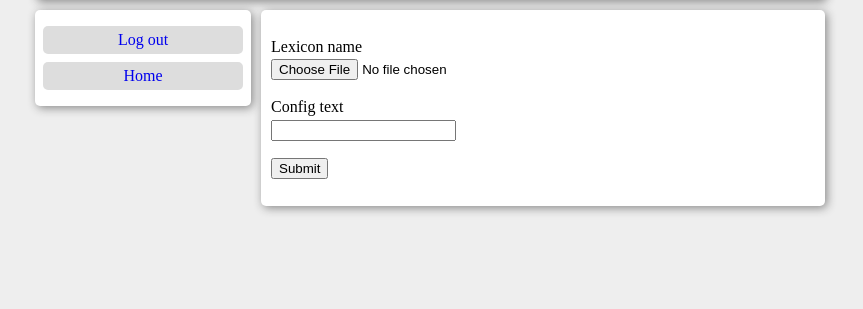
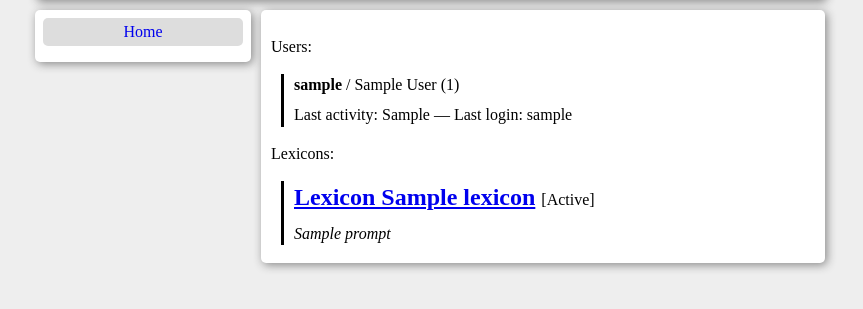
Before and after one commit to Jaculabilis/Amanuensis, a Python web app: template amanuensis/templates/home/admin.html in a window 1280 px wide. Shown: the part 67-376 px from the top of the page, without its empty margins (210-1073 px from the left). Run offline with Jinja, Linux system fonts and the light colour scheme; the template is opened without the code that fills it: most values are stand-ins (such as "Sample title", 1, 10 or a date in 2020); form fields are guessed from the names that the template uses.

Commit message:
Admin dashboard improvements

```diff
--- a/amanuensis/resources/user.json
+++ b/amanuensis/resources/user.json
@@ -6,6 +6,8 @@
 	"email": null,
 	"password": null,
 	"created": null,
+	"last_login": null,
+	"last_activity": null,
 	"new_password_required": true,
 	"is_admin": false
 }
--- a/amanuensis/server/auth.py
+++ b/amanuensis/server/auth.py
@@ -1,10 +1,12 @@
+import time
+
 from flask import Blueprint, render_template, redirect, url_for, flash
 from flask_wtf import FlaskForm
 from wtforms import StringField, PasswordField, BooleanField, SubmitField
 from wtforms.validators import DataRequired
 from flask_login import current_user, login_user, logout_user, login_required
 
-from amanuensis.config import logger
+from amanuensis.config import logger, json_rw
 from amanuensis.user import UserModel
 
 class LoginForm(FlaskForm):
@@ -30,6 +32,8 @@ def get_bp(login_manager):
 			if u is not None and u.check_password(form.password.data):
 				remember_me = form.remember.data
 				login_user(u, remember=remember_me)
+				with json_rw(u.config_path) as cfg:
+					cfg.last_login = int(time.time())
 				logger.info("Logged in user '{}' ({})".format(
 					u.username, u.uid))
 				return redirect(url_for('home.home'))
--- a/amanuensis/templates/home/admin.html
+++ b/amanuensis/templates/home/admin.html
@@ -1,18 +1,19 @@
 {% extends "page_2col.html" %}
+{% import 'macros.html' as macros %}
 {% block title %}Admin | Amanuensis{% endblock %}
 {% block header %}<h2>Amanuensis - Admin Dashboard</h2>{% endblock %}
 
-{% block sb_topline %}<b>{{ current_user.displayname }}</b>{% endblock %}
-{% block sb_logout %}<a href="{{ url_for('auth.logout') }}">Log out</a>{% endblock %}
 {% block sb_home %}<a href="{{ url_for('home.home') }}">Home</a>{% endblock %}
-{% set template_sidebar_rows = [self.sb_topline(), self.sb_logout(), self.sb_home()] %}
+{% set template_sidebar_rows = [self.sb_home()] %}
 
 {% block main %}
-<form action="" method="post" novalidate>
-		{{ form.hidden_tag() }}
-		<p>{{ form.lexiconName.label }}<br>{{ form.lexiconName(size=32) }}</p>
-		<p>{{ form.configText.label }}<br>{{ form.configText(rows=20) }}</p>
-		<p>{{ form.submit() }}</p>
-	</form>
+<p>Users:</p>
+{% for user in users %}
+{{ macros.dashboard_user_item(user) }}
+{% endfor %}
+<p>Lexicons:</p>
+{% for lexicon in lexicons %}
+{{ macros.dashboard_lexicon_item(lexicon) }}
+{% endfor %}
 {% endblock %}
 {% set template_content_blocks = [self.main()] %}
--- /dev/null
+++ b/amanuensis/templates/macros.html
@@ -0,0 +1,18 @@
+{% macro dashboard_lexicon_item(lexicon) %}
+<div class="dashboard-lexicon-item dashboard-lexicon-{{ lexicon.status() }}">
+	<p>
+		<span class="dashboard-lexicon-item-title">
+			<a href="{{ url_for('lexicon.session', name=lexicon.name) }}">Lexicon {{ lexicon.name }}</a>
+		</span>
+		[{{ lexicon.status().capitalize() }}]
+	</p>
+	<p><i>{{ lexicon.prompt }}</i></p>
+</div>
+{% endmacro %}
+
+{% macro dashboard_user_item(user) %}
+<div class="dashboard-lexicon-item">
+	<p><b>{{ user.username }}</b> {% if user.username != user.displayname %} / {{ user.displayname }}{% endif %} ({{user.uid}})</p>
+	<p>Last activity: {{ user.last_activity }} &mdash; Last login: {{ user.last_login }}</p>
+</div>
+{% endmacro %}
```
Also changed, not shown: amanuensis/server/home.py (+13 -20 lines).
